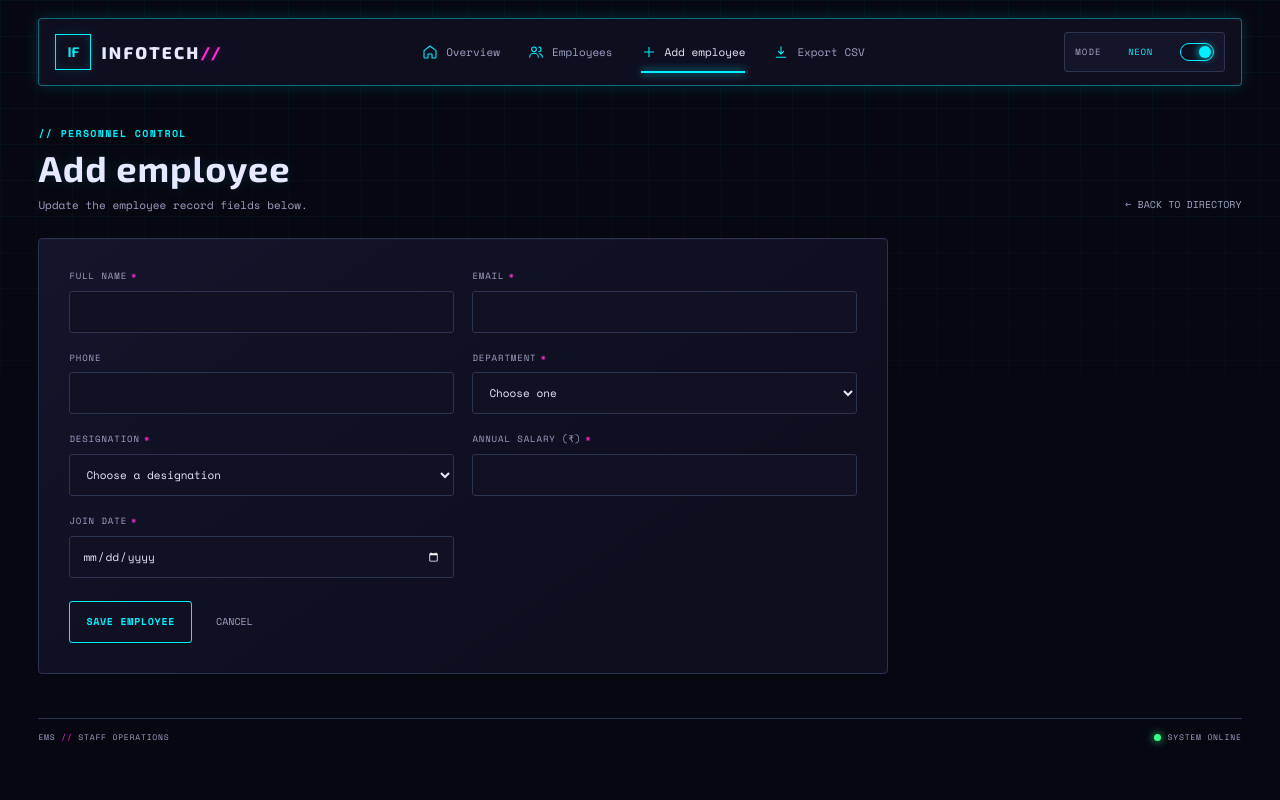
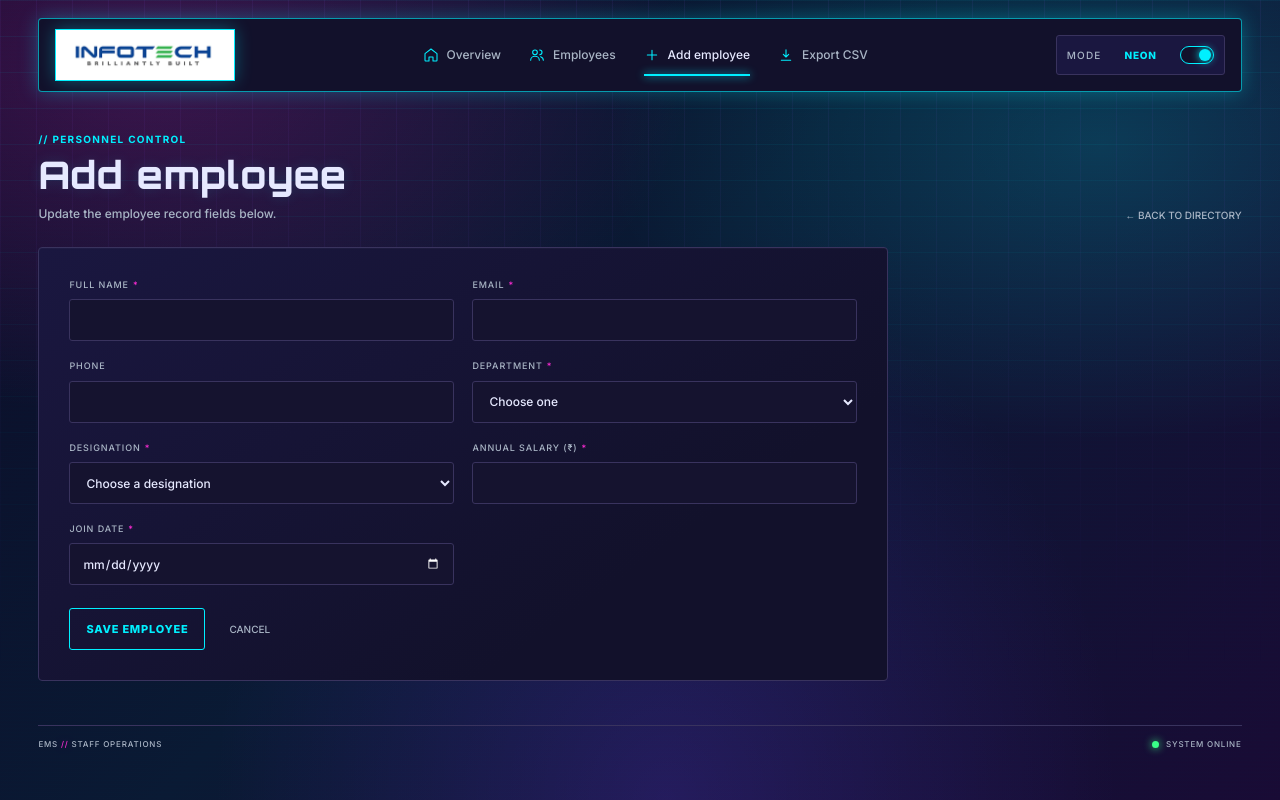
Before and after one commit to buzin8/employee-management-system, a Flask app: page /add in a window 1280 px wide. Run offline with Flask 3, Linux system fonts and the light colour scheme; some libraries are stand-ins or nearby versions.

Commit message:
Refresh neon cyberpunk dashboard styling
Co-authored-by: Copilot <223556219+Copilot@users.noreply.github.com>

```diff
--- a/static/css/ems.css
+++ b/static/css/ems.css
@@ -1,28 +1,34 @@
 :root {
   color-scheme: dark;
-  --bg: #070711;
-  --surface: #0e0e1f;
-  --surface-raised: #14142b;
-  --surface-soft: #111123;
-  --border: #2b3450;
-  --border-bright: rgba(0, 240, 255, .42);
+  --bg: #0c0b27;
+  --page-backdrop:
+    radial-gradient(ellipse at 12% 8%, rgba(255, 43, 214, .2), transparent 34%),
+    radial-gradient(ellipse at 86% 18%, rgba(0, 240, 255, .17), transparent 32%),
+    radial-gradient(ellipse at 52% 100%, rgba(116, 61, 255, .2), transparent 48%),
+    linear-gradient(135deg, #0c0b27 0%, #0a1a34 46%, #190b35 100%);
+  --surface: #12112b;
+  --surface-raised: #1a1740;
+  --surface-soft: #15132f;
+  --border: #39335e;
+  --border-bright: rgba(0, 240, 255, .62);
   --cyan: #00f0ff;
   --magenta: #ff2bd6;
   --yellow: #f8ff2b;
   --green: #39ff88;
   --red: #ff3b5c;
   --text: #e6e9ff;
-  --muted: #9da3c5;
-  --display-font: "Exo 2", "Arial Narrow", sans-serif;
-  --body-font: "Space Mono", "Cascadia Mono", Consolas, monospace;
-  --glow-cyan: 0 0 16px rgba(0, 240, 255, .16);
-  --glow-magenta: 0 0 18px rgba(255, 43, 214, .15);
+  --muted: #a9b5c5;
+  --display-font: "Orbitron", "Arial Narrow", sans-serif;
+  --body-font: "Inter", "Segoe UI", Arial, sans-serif;
+  --glow-cyan: 0 0 20px rgba(0, 240, 255, .28);
+  --glow-magenta: 0 0 18px rgba(255, 43, 214, .18);
   --radius: 4px;
 }
 
 html.light {
   color-scheme: light;
   --bg: #edf5f7;
+  --page-backdrop: var(--bg);
   --surface: #ffffff;
   --surface-raised: #f2fbfc;
   --surface-soft: #e7f2f4;
@@ -46,9 +52,10 @@ html { min-width: 320px; scroll-behavior: smooth; }
 body {
   min-height: 100vh;
   margin: 0;
-  background: var(--bg);
+  background: var(--page-backdrop);
+  background-attachment: fixed;
   color: var(--text);
-  font: 13px/1.65 var(--body-font);
+  font: 500 14px/1.6 var(--body-font);
   transition: background-color .2s ease, color .2s ease;
 }
 
@@ -63,8 +70,8 @@ body::after {
 
 body::before {
   background-image:
-    linear-gradient(rgba(0, 240, 255, .045) 1px, transparent 1px),
-    linear-gradient(90deg, rgba(0, 240, 255, .045) 1px, transparent 1px);
+    linear-gradient(rgba(0, 240, 255, .06) 1px, transparent 1px),
+    linear-gradient(90deg, rgba(154, 99, 255, .07) 1px, transparent 1px);
   background-size: 36px 36px;
   mask-image: linear-gradient(to bottom, #000 0%, transparent 85%);
 }
@@ -120,18 +127,16 @@ button { color: inherit; }
   backdrop-filter: blur(12px);
 }
 
-.brand-mark { display: inline-flex; align-items: center; gap: 10px; flex: 0 0 auto; }
-.brand-chip {
-  display: grid;
-  width: 36px;
-  height: 36px;
-  place-items: center;
+.brand-mark { display: inline-flex; align-items: center; flex: 0 0 auto; }
+.brand-logo {
+  display: block;
+  width: clamp(138px, 14vw, 184px);
+  height: auto;
+  padding: 3px 6px;
   border: 1px solid var(--cyan);
-  color: var(--cyan);
-  font: 700 14px/1 var(--display-font);
-  box-shadow: inset 0 0 10px rgba(0, 240, 255, .12), 0 0 12px rgba(0, 240, 255, .12);
+  background: #fff;
+  box-shadow: 0 0 16px rgba(0, 240, 255, .32);
 }
-.brand-word { font: 800 17px/1 var(--display-font); letter-spacing: .13em; }
 .brand-slashes { color: var(--magenta); text-shadow: 0 0 10px rgba(255, 43, 214, .4); }
 
 .primary-nav { display: flex; align-items: stretch; justify-content: center; gap: 4px; }
@@ -143,7 +148,7 @@ button { color: inherit; }
   min-height: 44px;
   padding: 0 12px;
   color: var(--muted);
-  font-size: 11px;
+  font-size: 12px;
   transition: color .18s ease, background-color .18s ease;
 }
 .nav-link::after {
@@ -177,8 +182,8 @@ button { color: inherit; }
   transition: border-color .18s ease, box-shadow .18s ease;
 }
 .theme-toggle:hover { border-color: var(--cyan); box-shadow: var(--glow-cyan); }
-.theme-label { color: var(--muted); font-size: 9px; letter-spacing: .12em; }
-.theme-state { min-width: 60px; color: var(--cyan); font-size: 9px; letter-spacing: .08em; }
+.theme-label { color: var(--muted); font-size: 10px; letter-spacing: .12em; }
+.theme-state { min-width: 60px; color: var(--cyan); font-size: 10px; font-weight: 800; letter-spacing: .08em; }
 .theme-track {
   display: flex;
   align-items: center;
@@ -218,11 +223,11 @@ html.light .theme-thumb { background: var(--magenta); box-shadow: 0 0 8px var(--
 }
 .page-title {
   margin: 0;
-  font: 700 clamp(25px, 3vw, 36px)/1.1 var(--display-font);
+  font: 800 clamp(26px, 3vw, 38px)/1.1 var(--display-font);
   letter-spacing: .025em;
   text-shadow: 0 0 14px rgba(0, 240, 255, .13);
 }
-.page-description { margin: 8px 0 0; color: var(--muted); font-size: 11px; }
+.page-description { margin: 8px 0 0; color: var(--muted); font-size: 12px; }
 
 .btn {
   position: relative;
@@ -237,7 +242,7 @@ html.light .theme-thumb { background: var(--magenta); box-shadow: 0 0 8px var(--
   border-radius: 3px;
   background: transparent;
   color: var(--cyan);
-  font: 700 10px/1.2 var(--body-font);
+  font: 800 11px/1.2 var(--body-font);
   letter-spacing: .07em;
   text-transform: uppercase;
   cursor: pointer;
@@ -372,7 +378,7 @@ html.light .theme-thumb { background: var(--magenta); box-shadow: 0 0 8px var(--
   border-radius: 3px;
   background: var(--surface-soft);
   color: var(--text);
-  font-size: 11px;
+  font-size: 12px;
   transition: border-color .18s ease, box-shadow .18s ease, background-color .18s ease;
 }
 .field-control::placeholder { color: var(--muted); opacity: .8; }
--- a/templates/base.html
+++ b/templates/base.html
@@ -4,11 +4,11 @@
 <head>
 <meta charset="utf-8">
 <meta name="viewport" content="width=device-width, initial-scale=1">
-<meta name="theme-color" content="#070711">
+<meta name="theme-color" content="#0c0b27">
 <title>{% block title %}Employee Dashboard{% endblock %} · Infotech Limited</title>
 <link rel="preconnect" href="https://fonts.googleapis.com">
 <link rel="preconnect" href="https://fonts.gstatic.com" crossorigin>
-<link href="https://fonts.googleapis.com/css2?family=Exo+2:wght@400;500;600;700;800&family=Space+Mono:wght@400;700&display=swap" rel="stylesheet">
+<link href="https://fonts.googleapis.com/css2?family=Inter:wght@400;500;600;700;800&family=Orbitron:wght@500;600;700;800;900&display=swap" rel="stylesheet">
 <script>
 if (localStorage.getItem('ems-theme') === 'light') document.documentElement.classList.add('light');
 </script>
@@ -18,8 +18,7 @@ if (localStorage.getItem('ems-theme') === 'light') document.documentElement.clas
 <div class="site-frame">
   <header class="topbar">
     <a href="{{ url_for('index') }}" class="brand-mark" aria-label="Infotech dashboard">
-      <span class="brand-chip">IF</span>
-      <span class="brand-word">INFOTECH<span class="brand-slashes">//</span></span>
+      <img src="{{ url_for('static', filename='images/infotech-logo.png') }}" class="brand-logo" alt="Infotech — Brilliantly Built">
     </a>
     <nav class="primary-nav" aria-label="Primary navigation">
       <a href="{{ url_for('index') }}" class="nav-link {{ 'is-active' if request.endpoint == 'index' }}" {{ 'aria-current=page' if request.endpoint == 'index' }}>
--- a/templates/index.html
+++ b/templates/index.html
@@ -35,7 +35,7 @@
       <div class="salary-gauge">
         <svg viewBox="0 0 200 110" role="img" aria-label="Average salary compared with highest salary">
           <path d="M20 100A80 80 0 0 1 180 100" fill="none" stroke="var(--border)" stroke-width="16" stroke-linecap="round"/>
-          <path d="M20 100A80 80 0 0 1 180 100" fill="none" stroke="var(--magenta)" stroke-width="16" stroke-linecap="round" pathLength="100" stroke-dasharray="{{ avgpct }} 100"/>
+          <path d="M20 100A80 80 0 0 1 180 100" fill="none" stroke="var(--cyan)" stroke-width="16" stroke-linecap="round" pathLength="100" stroke-dasharray="{{ avgpct }} 100"/>
         </svg>
         <div class="salary-gauge-value">₹{{ '{:,.0f}'.format(avg) }}</div>
       </div>
@@ -55,7 +55,7 @@
       <div class="department-gauge">
         <svg viewBox="0 0 100 100" role="img" aria-label="{{ '%.0f'|format(ringpct) }} percent of employees in {{ big.department if big else 'no department' }}">
           <circle cx="50" cy="50" r="40" fill="none" stroke="var(--border)" stroke-width="10"/>
-          <circle cx="50" cy="50" r="40" fill="none" stroke="var(--green)" stroke-width="10" stroke-linecap="round" pathLength="100" stroke-dasharray="{{ ringpct }} 100"/>
+          <circle cx="50" cy="50" r="40" fill="none" stroke="var(--cyan)" stroke-width="10" stroke-linecap="round" pathLength="100" stroke-dasharray="{{ ringpct }} 100"/>
         </svg>
         <div class="department-gauge-value">{{ '%.0f'|format(ringpct) }}%</div>
       </div>
```
Also changed, not shown: other parts of static/css/ems.css (+27 -26 lines), static/images/infotech-logo.png (added).
